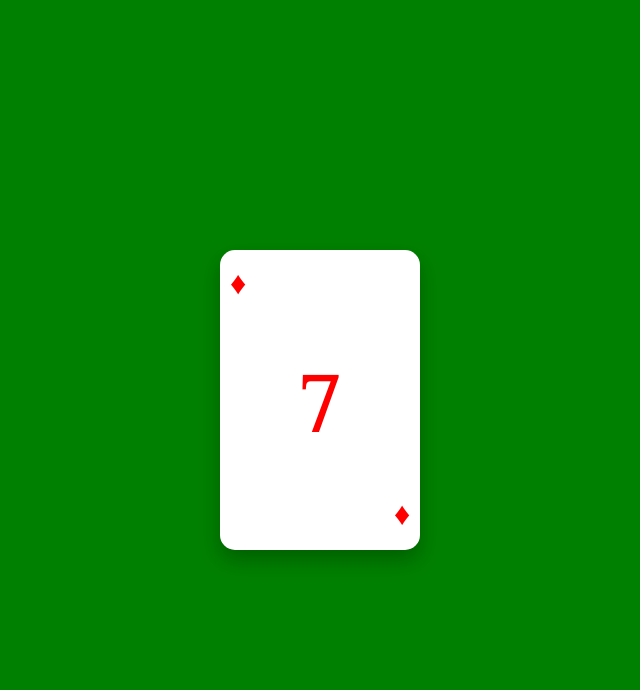
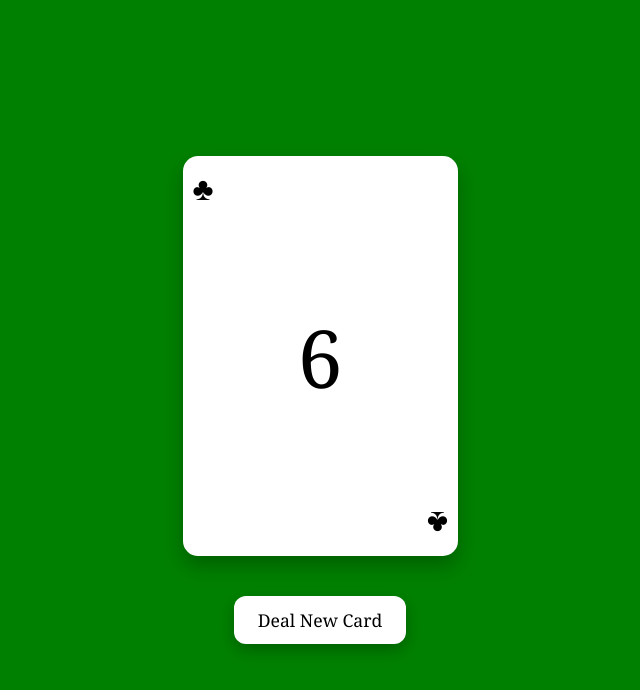
Before and after one commit to Cyberbot777/random-card-generator, a website built with Vite: page index.html in a window 1280 px wide. Shown: the whole page, without its empty margins (320-960 px from the left). Built offline with nearby package versions, Linux system fonts and the light colour scheme.

Commit message:
Adding active button

```diff
--- a/index.html
+++ b/index.html
@@ -1,4 +1,4 @@
-<!doctype html>
+<!DOCTYPE html>
 <html lang="en">
   <head>
     <meta charset="UTF-8" />
@@ -8,11 +8,14 @@
     <title>Vite App</title>
   </head>
   <body>
+    <div class="card-container">
       <div class="card">
         <div class="card-suit top">♠</div>
         <div class="card-value">A</div>
         <div class="card-suit bottom">♠</div>
       </div>
+      <button id="new-card-btn">Deal New Card</button>
+    </div>
 
     <script type="module" src="/src/main.js"></script>
   </body>
--- a/src/main.js
+++ b/src/main.js
@@ -1,4 +1,4 @@
-// Define the possible suits and values
+function generateCard() {
   const suits = ["♠", "♥", "♣", "♦"];
   const values = ["A", "2", "3", "4", "5", "6", "7", "8", "9", "10", "J", "Q", "K"];
 
@@ -13,8 +13,17 @@ topSuitEl.textContent = randomSuit;
   bottomSuitEl.textContent = randomSuit;
   valueEl.textContent = randomValue;
 
+  topSuitEl.classList.remove("red");
+  bottomSuitEl.classList.remove("red");
+  valueEl.classList.remove("red");
+
   if (randomSuit === "♥" || randomSuit === "♦") {
     topSuitEl.classList.add("red");
     bottomSuitEl.classList.add("red");
     valueEl.classList.add("red");
   }
+}
+generateCard();
+
+const button = document.getElementById("new-card-btn");
+button.addEventListener("click", generateCard);
--- a/src/style.css
+++ b/src/style.css
@@ -15,8 +15,8 @@ body {
 /* Card container */
 .card {
   background-color: white;
-  width: 200px;
-  height: 300px;
+  width: 275px;
+  height: 400px;
   border-radius: 15px;
   box-shadow: 0 10px 20px rgba(0, 0, 0, 0.25);
   position: relative;
@@ -49,3 +49,29 @@ body {
   left: 50%;
   transform: translate(-50%, -50%);
 }
+
+button {
+  margin-top: 20px;
+  padding: 12px 24px;
+  font-size: 1.1rem;
+  border: none;
+  border-radius: 12px;
+  background-color:white;
+  color: black;
+  font-family: 'Georgia', serif;
+  box-shadow: 0 6px 15px rgba(0, 0, 0, 0.25);
+  transition: all 0.2s ease;
+}
+
+button:hover {
+  background-color: white;
+  transform: scale(1.05);
+  box-shadow: 0 8px 20px rgba(0, 0, 0, 0.3);
+}
+
+.card-container {
+  display: flex;
+  flex-direction: column;
+  align-items: center;
+  gap: 20px;
+}
```
Lines whose indentation alone changed are shown as unchanged.
